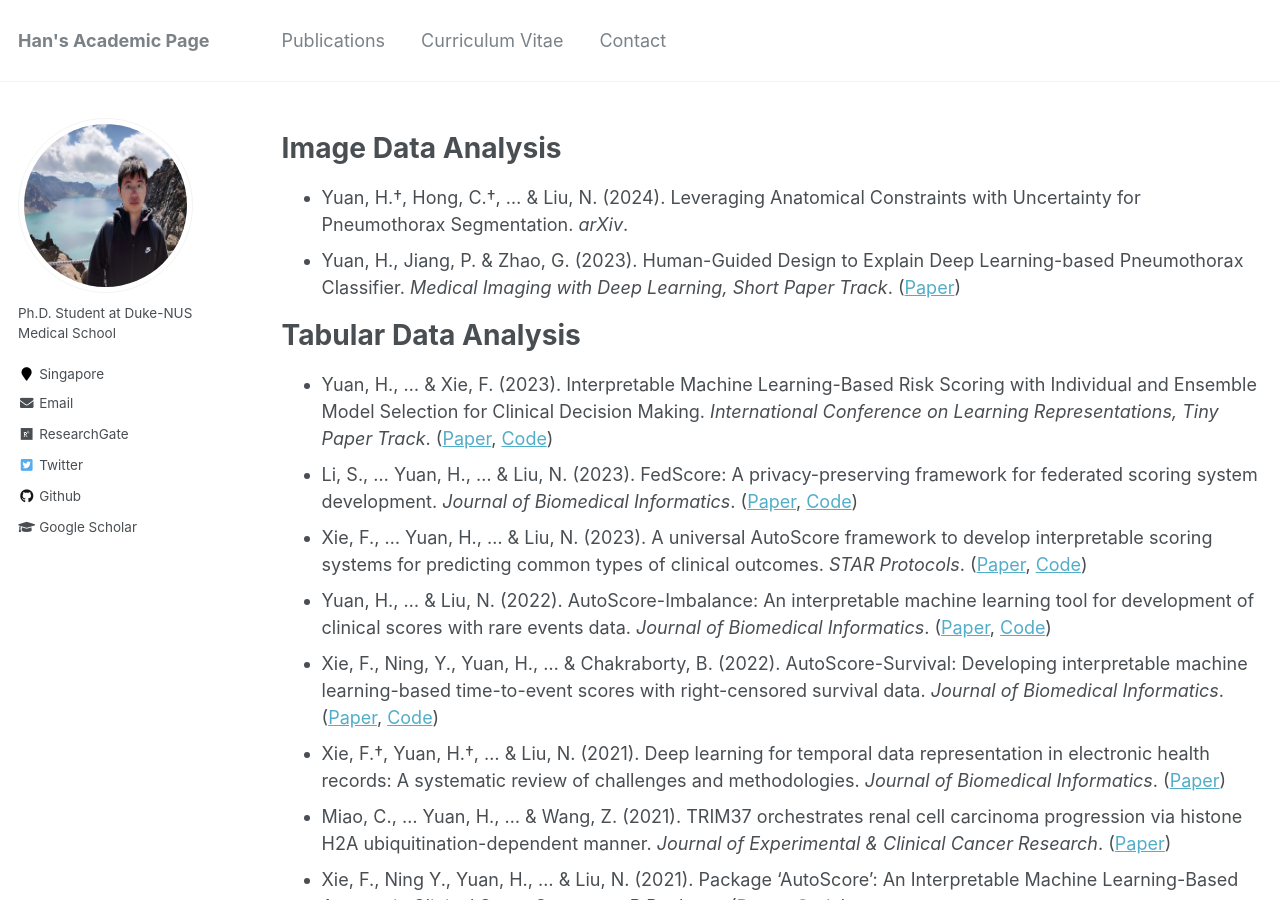
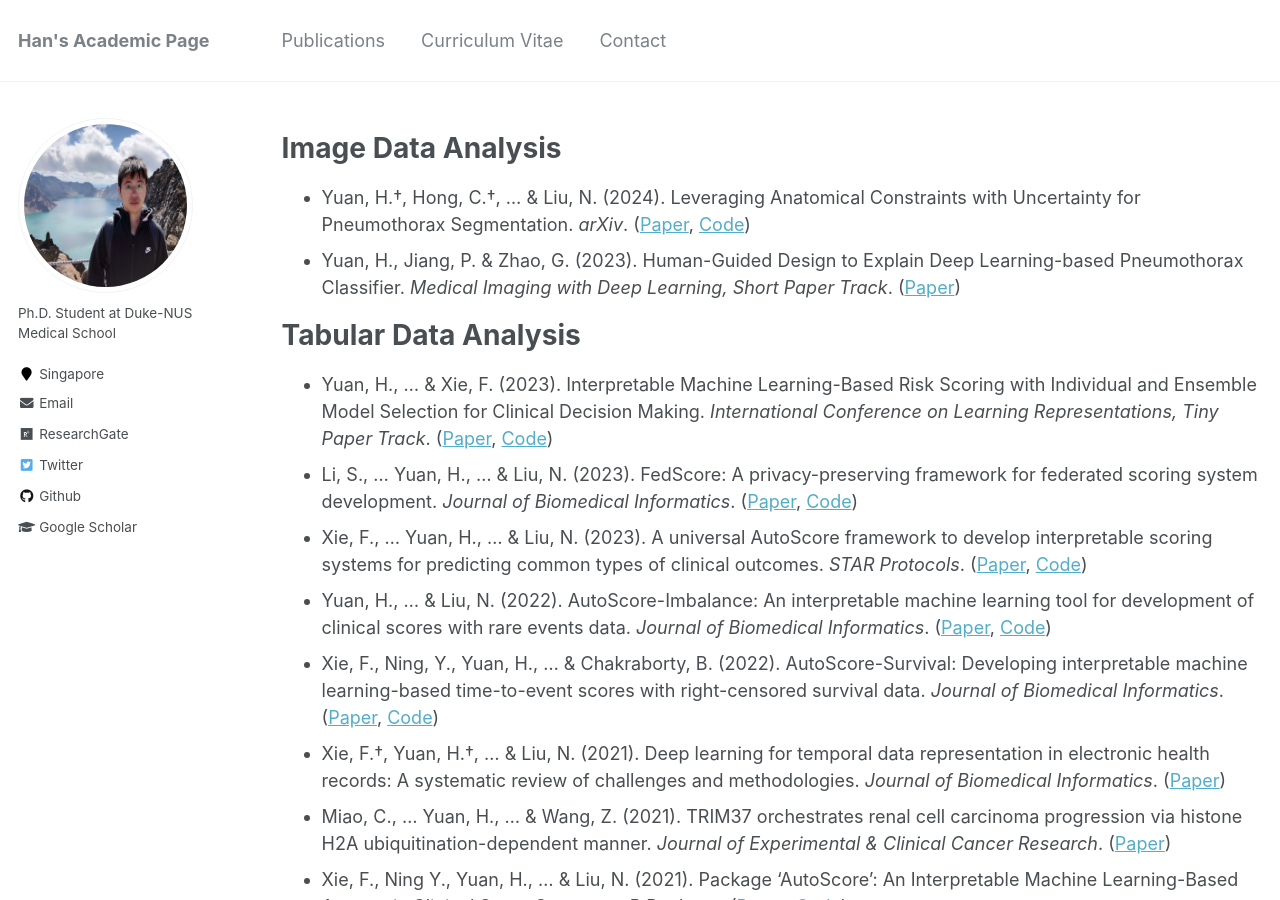
Before and after one commit to Han-Yuan-Med/Han-Yuan-Med.github.io, a Jekyll site: the page built from _pages/publications.md, in a window 1280 px wide and 900 px high. Built offline with Jekyll 4.4.1, drawn with Linux system fonts in a browser that asks for light colours.

Commit message:
Update publications.md

```diff
--- a/_pages/publications.md
+++ b/_pages/publications.md
@@ -5,7 +5,7 @@ permalink: /publications/
 author_profile: true
 ---
 # Image Data Analysis
-* Yuan, H.†, Hong, C.†, ... & Liu, N. (2024). Leveraging Anatomical Constraints with Uncertainty for Pneumothorax Segmentation. *arXiv*.
+* Yuan, H.†, Hong, C.†, ... & Liu, N. (2024). Leveraging Anatomical Constraints with Uncertainty for Pneumothorax Segmentation. *arXiv*. ([Paper](http://han-yuan-med.github.io/files/.pdf), [Code](https://github.com/Han-Yuan-Med/constrained-learning))
 * Yuan, H., Jiang, P. & Zhao, G. (2023). Human-Guided Design to Explain Deep Learning-based Pneumothorax Classifier. *Medical Imaging with Deep Learning, Short Paper Track*. ([Paper](http://han-yuan-med.github.io/files/Human-Guided Design to Explain Deep Learning-based Pneumothorax Classifier.pdf))
 
 # Tabular Data Analysis
```
